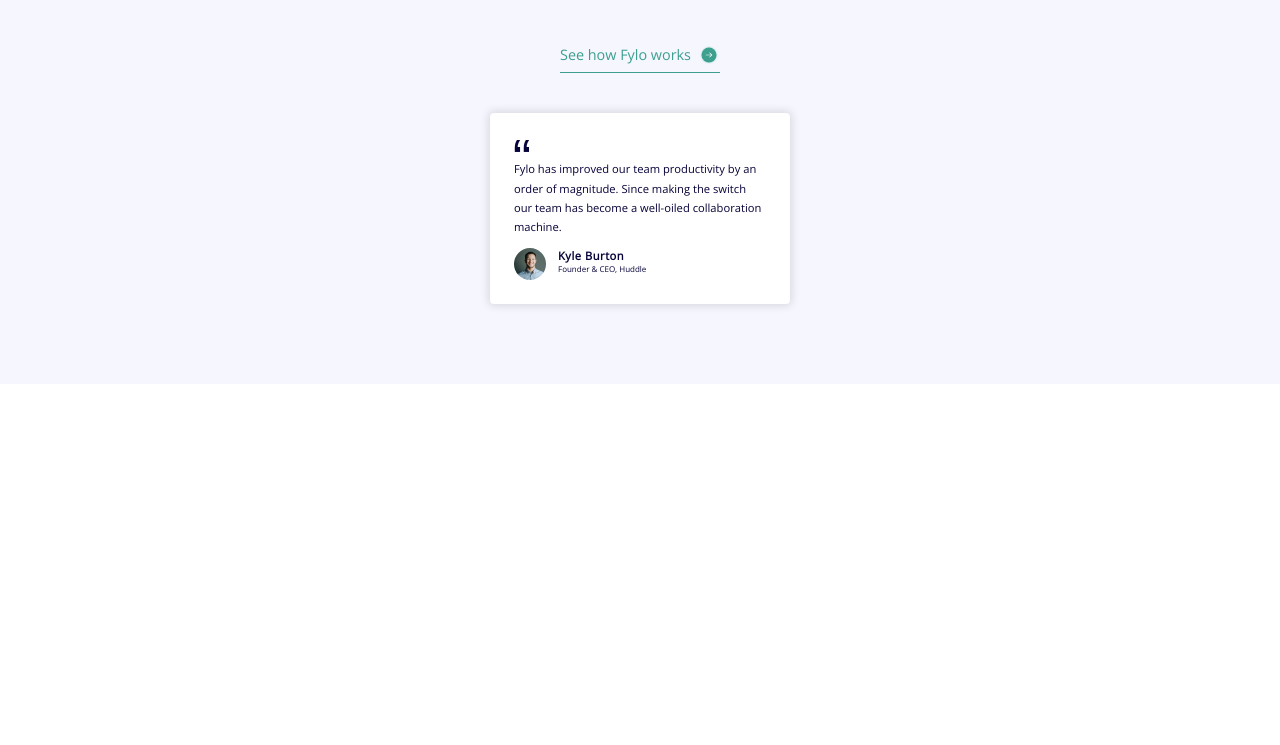
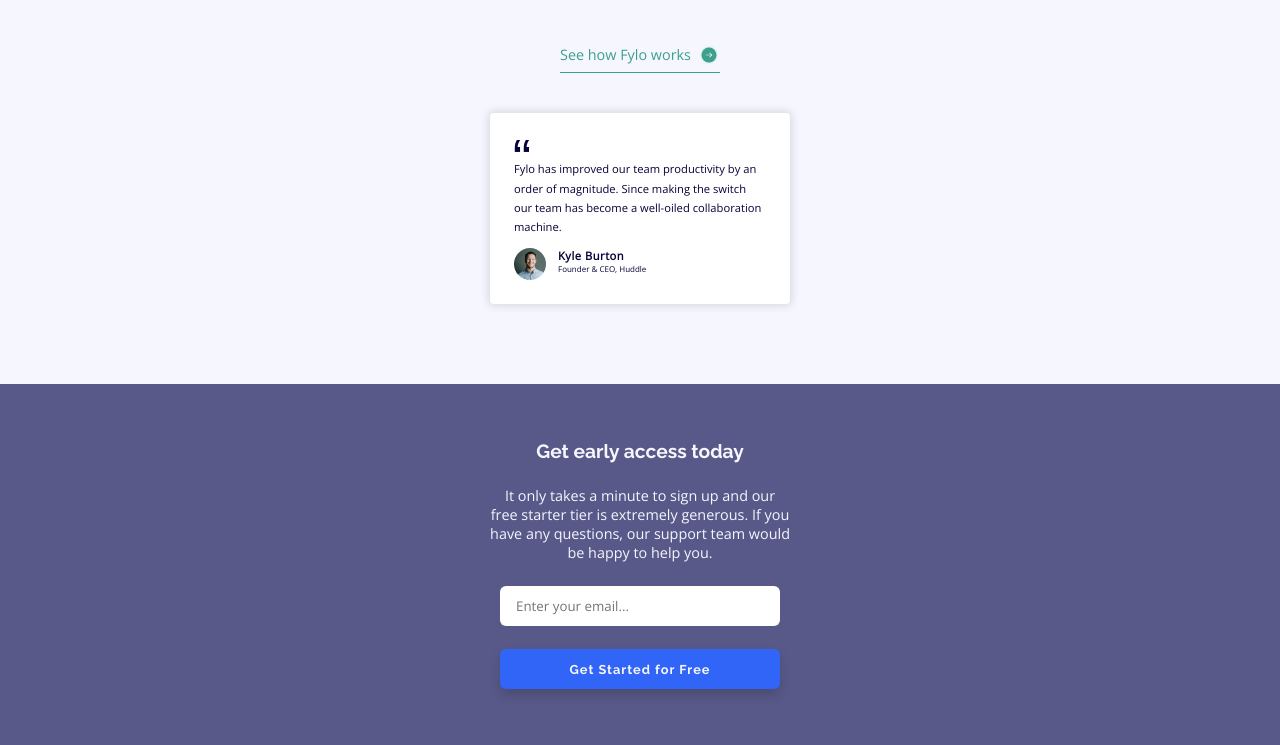
Before and after one commit to aaronpaulgz/fm-fylo-landing, a plain HTML site: page index.html in a window 1280 px wide. Shown: the part 1481-2226 px from the top of the page. Before the commit the page ends 1865 px from the top, so only its background shows below. Drawn offline with nearby package versions, Linux system fonts and the light colour scheme.

Commit message:
Early Access done

```diff
--- a/index.html
+++ b/index.html
@@ -123,6 +123,31 @@
         </div>
       </article>
     </section>
+    <section class="eaccess">
+      <h2 class="eaccess_title">Get early access today</h2>
+      <p class="eaccess_text">
+        It only takes a minute to sign up and our free starter tier is extremely
+        generous. If you have any questions, our support team would be happy to
+        help you.
+      </p>
+      <form
+        class="eaccess_form"
+        id=""
+        action=""
+        onsubmit="event.preventDefault()"
+      >
+        <div class="eaccess_input-container">
+          <input
+            class="eaccess_input"
+            id=""
+            placeholder="Enter your email..."
+            type="email"
+          />
+          <p class="eaccess_alert" id="">Please check your email</p>
+        </div>
+        <button class="eaccess_btn" onclick="">Get Started for Free</button>
+      </form>
+    </section>
   </body>
   <script src="./index.js"></script>
 </html>
--- a/styles/styles.css
+++ b/styles/styles.css
@@ -102,7 +102,7 @@
   background-color: var(--Bright-Blue);
   border: none;
   color: var(--Light-Grayish-Blue);
-  font-size: 1rem;
+  font-size: 0.9rem;
   font-family: var(--Primary-Font);
   font-weight: 700;
   letter-spacing: 1px;
@@ -221,8 +221,8 @@
   margin: 0 12px 0 0;
 }
 
-.prod-card_person-info {
-}
+/* .prod-card_person-info {
+} */
 
 .prod-card_person-name {
   font-size: 0.7rem;
@@ -233,3 +233,70 @@
 .prod-card_person-charge {
   font-size: 0.5rem;
 }
+
+.eaccess {
+  padding: 56px 48px;
+  text-align: center;
+  background-color: var(--Desaturated-Blue);
+}
+
+.eaccess_title {
+  width: 310px;
+  max-width: 320px;
+  margin: 0 auto;
+  font-size: 1.2rem;
+  font-family: var(--Primary-Font);
+  color: var(--Light-Grayish-Blue);
+}
+
+.eaccess_text {
+  width: 300px;
+  max-width: 320px;
+  margin: 24px auto 0;
+  font-size: 0.9rem;
+  color: var(--Light-Grayish-Blue);
+}
+
+.eaccess_form {
+  margin: 24px auto 0;
+  width: 280px;
+  max-width: 300px;
+}
+
+/* .eaccess_input-container {
+} */
+
+.eaccess_input {
+  width: 100%;
+  height: 40px;
+  padding: 0 16px;
+  border-radius: 6px;
+  border: none;
+  outline: none;
+}
+
+.eaccess_alert {
+  margin: 4px 0;
+  font-size: 0.7rem;
+  color: var(--Bright-Red);
+  border-radius: 4px;
+  visibility: hidden;
+}
+
+.eaccess_btn {
+  width: 100%;
+  height: 40px;
+  border-radius: 6px;
+  background-color: var(--Bright-Blue);
+  border: none;
+  color: var(--Light-Grayish-Blue);
+  font-size: 0.8rem;
+  font-family: var(--Primary-Font);
+  font-weight: 700;
+  letter-spacing: 1px;
+  cursor: pointer;
+  outline: none;
+  -webkit-box-shadow: 0px 6px 12px 0px rgba(0, 0, 0, 0.16);
+  -moz-box-shadow: 0px 6px 12px 0px rgba(0, 0, 0, 0.16);
+  box-shadow: 0px 6px 12px 0px rgba(0, 0, 0, 0.16);
+}
```
